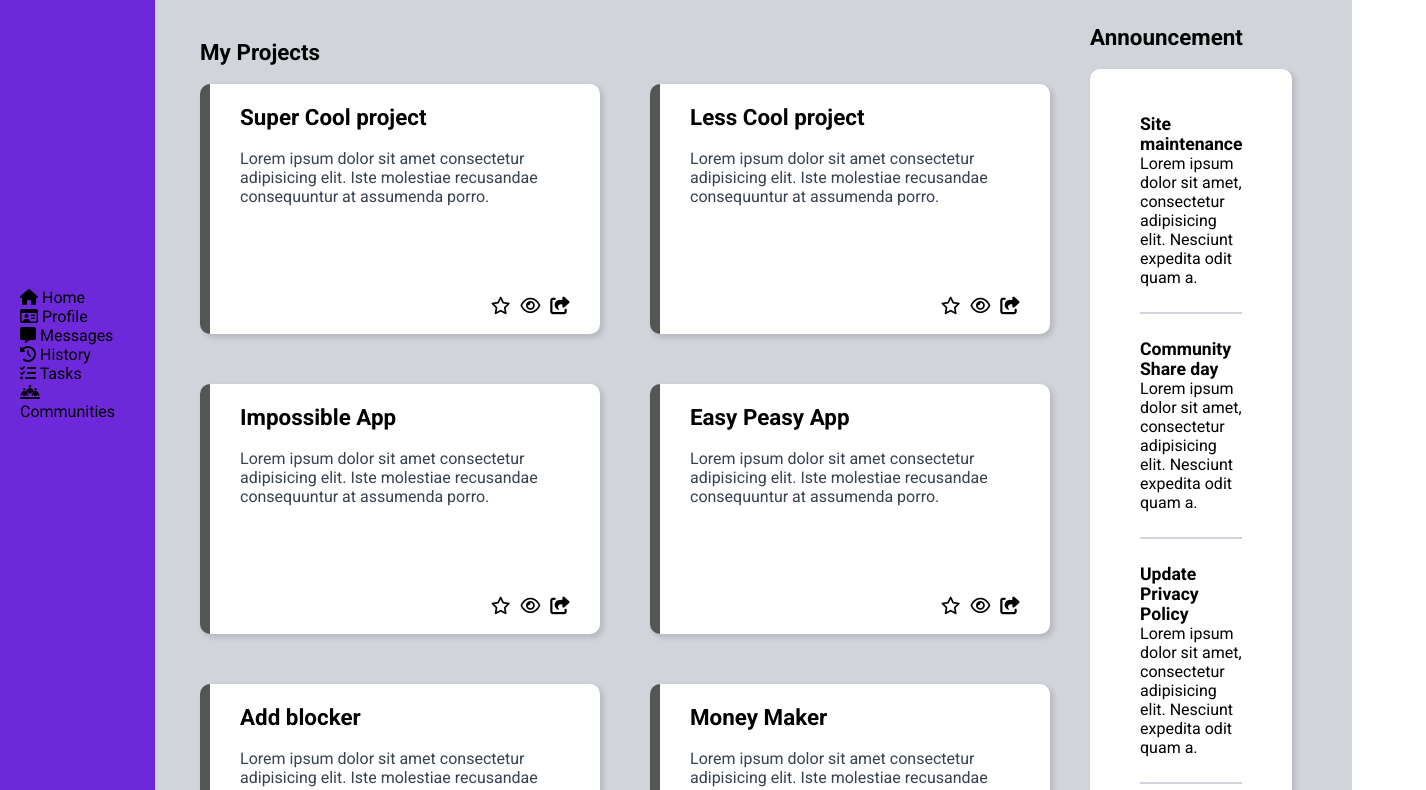
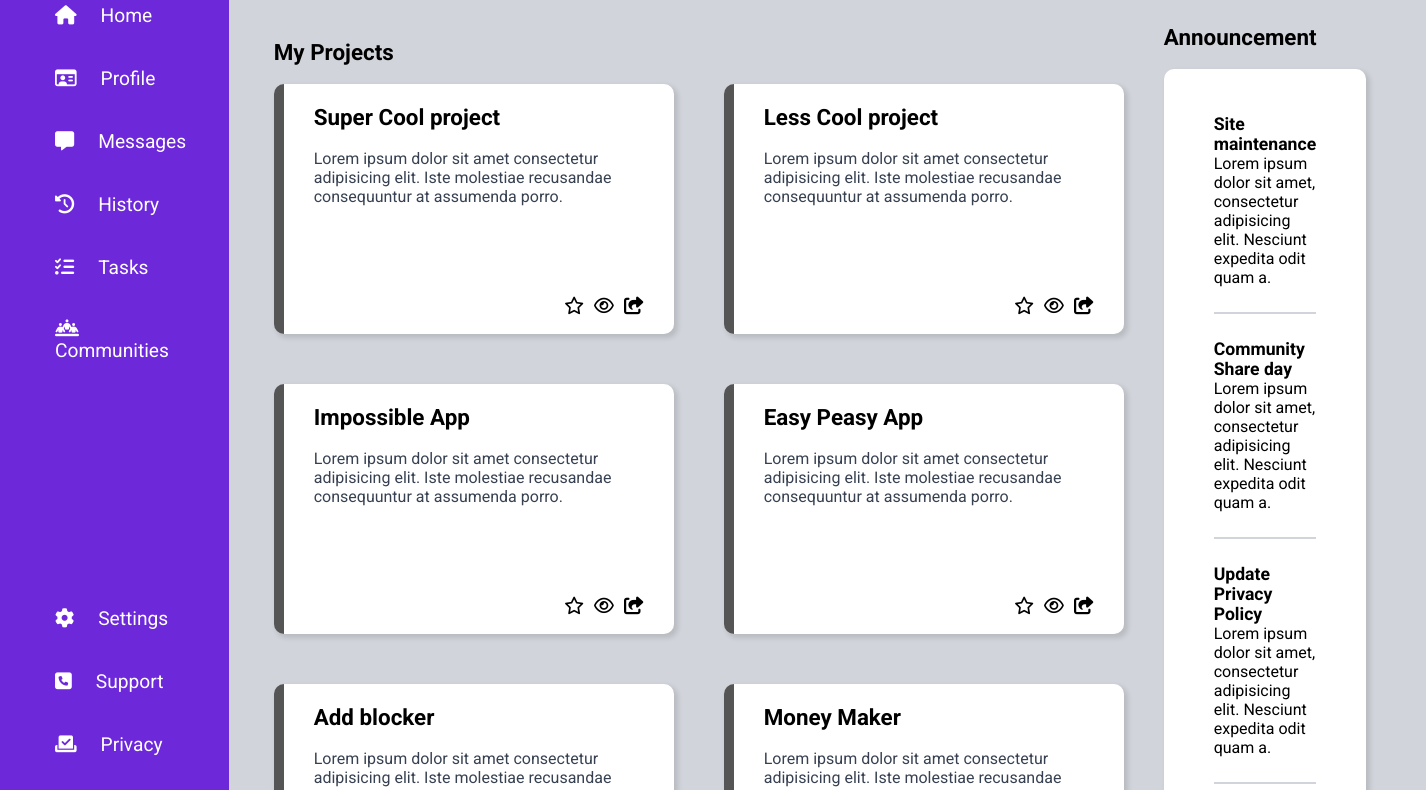
Before and after one commit to yeasinrafee/admin-dashboard, a plain HTML site: page index.html in a window 1280 px wide. Shown: the part 186-976 px from the top of the page, 1426 px wide, since content can reach past the window. Drawn offline with Linux system fonts and the light colour scheme.

Commit message:
Sidebar completed

```diff
--- a/index.html
+++ b/index.html
@@ -24,43 +24,44 @@
           <i class="fa-solid fa-table-columns"></i>
           <span>Dashboard</span>
         </div>
+
         <div class="menu">
-          <div class="home">
+          <div class="menu-inside">
             <i class="fa-solid fa-house"></i>
             <span>Home</span>
           </div>
-          <div class="profile">
+          <div class="menu-inside">
             <i class="fa-regular fa-id-card"></i>
             <span>Profile</span>
           </div>
-          <div class="messages">
+          <div class="menu-inside">
             <i class="fa-sharp fa-solid fa-message"></i>
             <span>Messages</span>
           </div>
-          <div class="history">
+          <div class="menu-inside">
             <i class="fa-solid fa-clock-rotate-left"></i>
             <span>History</span>
           </div>
-          <div class="tasks">
+          <div class="menu-inside">
             <i class="fa-solid fa-list-check"></i>
             <span>Tasks</span>
           </div>
-          <div class="Communities">
+          <div class="menu-inside">
             <i class="fa-solid fa-people-line"></i>
             <span>Communities</span>
           </div>
         </div>
 
         <div class="sub-menu">
-          <div class="settings">
+          <div class="sub-menu-inside">
             <i class="fa-solid fa-gear"></i>
             <span>Settings</span>
           </div>
-          <div class="support">
+          <div class="sub-menu-inside">
             <i class="fa-solid fa-square-phone"></i>
             <span>Support</span>
           </div>
-          <div class="privacy">
+          <div class="sub-menu-inside">
             <i class="fa-solid fa-check-to-slot"></i>
             <span>Privacy</span>
           </div>
--- a/styles.css
+++ b/styles.css
@@ -43,6 +43,39 @@ input {
   padding: 30px 40px 30px 20px;
   display: grid;
   grid-template-columns: 1fr;
+  grid-template-rows: 1fr 5fr 6fr;
+  color: #fff;
+  align-items: start;
+}
+.logo {
+  display: grid;
+  align-items: center;
+  grid-template-columns: 1fr 2fr;
+  justify-content: start;
+  cursor: pointer;
+}
+.logo i {
+  font-size: 2.8rem;
+  text-align: center;
+}
+.logo span {
+  font-size: 1.6rem;
+  font-weight: 700;
+}
+.menu-inside,
+.sub-menu-inside {
+  margin: 40px 0 0 35px;
+}
+.menu-inside i,
+.sub-menu-inside i {
+  font-size: 1.2rem;
+  margin-right: 20px;
+  cursor: pointer;
+}
+.menu-inside span,
+.sub-menu-inside span {
+  font-size: 1.2rem;
+  cursor: pointer;
 }
 
 /* Header Style  */
```
